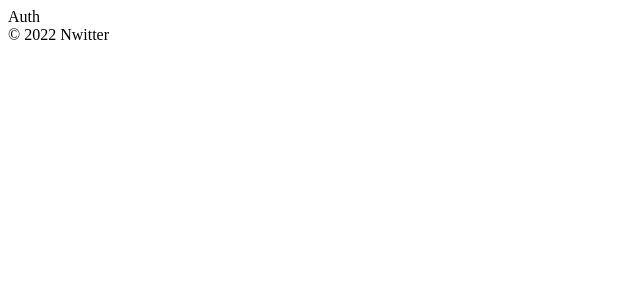
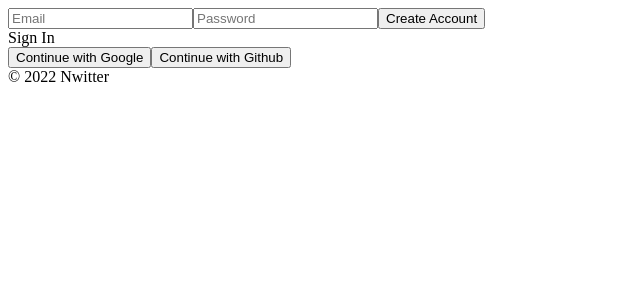
Before and after one commit to wjdals898/nwitter, a React (Create React App) app: page /#/ in a window 1280 px wide. Shown: the top 300 px of the page, without its empty margins (0-640 px from the left). Built offline with nearby package versions, Linux system fonts and the light colour scheme; no server answers.

Commit message:
이메일 로그인/회원가입

```diff
--- a/src/components/App.js
+++ b/src/components/App.js
@@ -1,13 +1,25 @@
-import { useState } from "react";
+import { useEffect, useState } from "react";
 import AppRouter from "components/Router";
 import { authService } from "fbase";
 
 function App() {
-  const [isLoggedIn, setIsLoggedIn] = useState(authService.currentUser);
+  const [init, setInit] = useState(false);
+  const [isLoggedIn, setIsLoggedIn] = useState(false);
+
+  useEffect(() => {
+    authService.onAuthStateChanged((user) => {
+      if (user) {
+        setIsLoggedIn(user);
+      } else {
+        setIsLoggedIn(false);
+      }
+      setInit(true);
+    });
+  }, []);
 
     return (
       <>
-        <AppRouter isLoggedIn={isLoggedIn}/>
+        {init ? <AppRouter isLoggedIn={isLoggedIn}/> : "initializing..."}
         <footer>&copy; {new Date().getFullYear()} Nwitter</footer>
       </>
     );
--- a/src/routes/Auth.js
+++ b/src/routes/Auth.js
@@ -1,3 +1,63 @@
-const Auth = () => <span>Auth</span>
+import { authService } from "fbase";
+import {useState} from "react";
+import {
+    createUserWithEmailAndPassword,
+    signInWithEmailAndPassword,
+} from "firebase/auth";
+
+const Auth = () => {
+    const [email, setEmail] = useState("");
+    const [password, setPassword] = useState("");
+    const [newAccount, setNewAccount] = useState(true);
+    const [error, setError] = useState("")
+
+    const onChange = (event) => {
+        const {
+            target: {name, value},
+        } = event;
+        if (name === "email") {
+            setEmail(value);
+        } else if (name === "password") {
+            setPassword(value);
+        }
+    };
+
+    const onSubmit = async (event) => {
+        event.preventDefault();
+        try {
+            let data;
+            if (newAccount) {
+                // create newAccount
+                data = await createUserWithEmailAndPassword(authService,email,password);
+            } else {
+                // log in
+                data = await signInWithEmailAndPassword(authService,email, password);
+            }
+            console.log(data);
+        } catch (error) {
+            setError(error.message);
+        }
+    };
+
+    const toggleAccount = () => setNewAccount((prev) => !prev);
+
+    return (
+        <div>
+            <form onSubmit={onSubmit}>
+                <input name="email" type="email" placeholder="Email" required value={email} onChange={onChange}/>
+                <input name="password" type="password" placeholder="Password" required value={password} onChange={onChange}/>
+                <input type="submit" value={newAccount ? "Create Account" : "Log In"}/>
+                {error}
+            </form>
+            <span onClick={toggleAccount}>
+                {newAccount ? "Sign In" : "Create Account"}
+            </span>
+            <div>
+                <button>Continue with Google</button>
+                <button>Continue with Github</button>
+            </div>
+        </div>
+    );
+};
 
 export default Auth;
```
